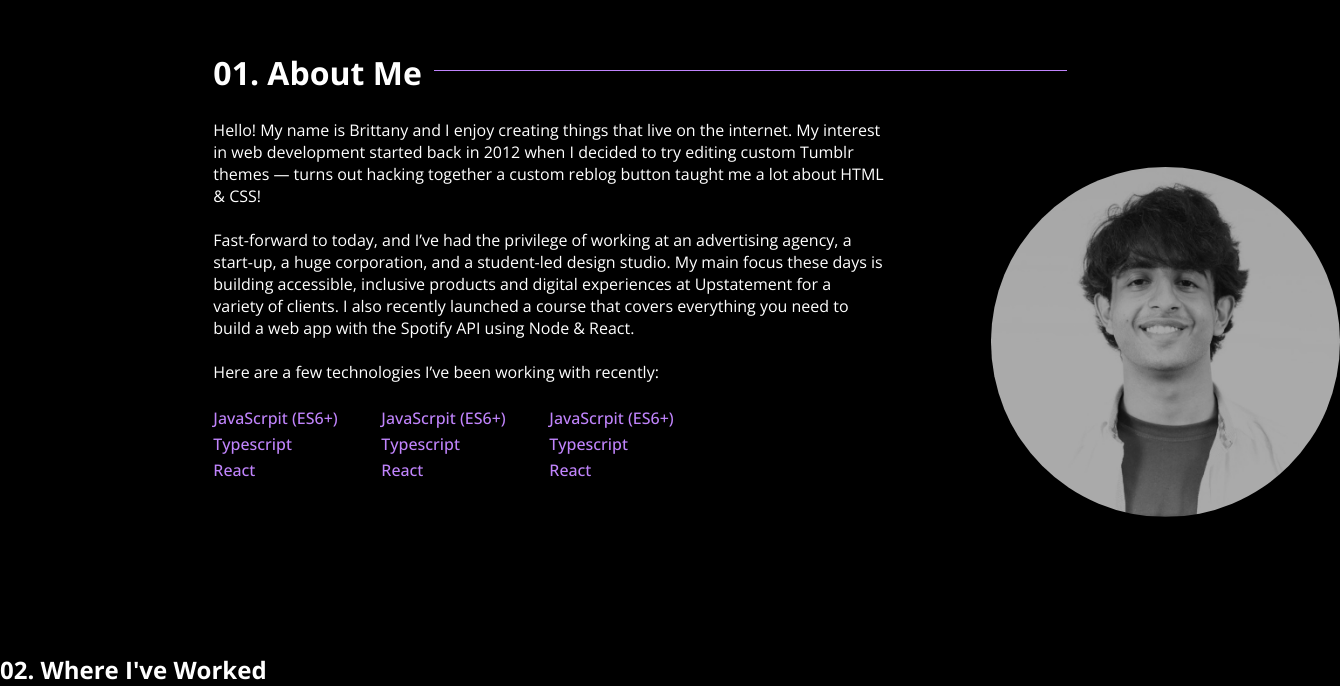
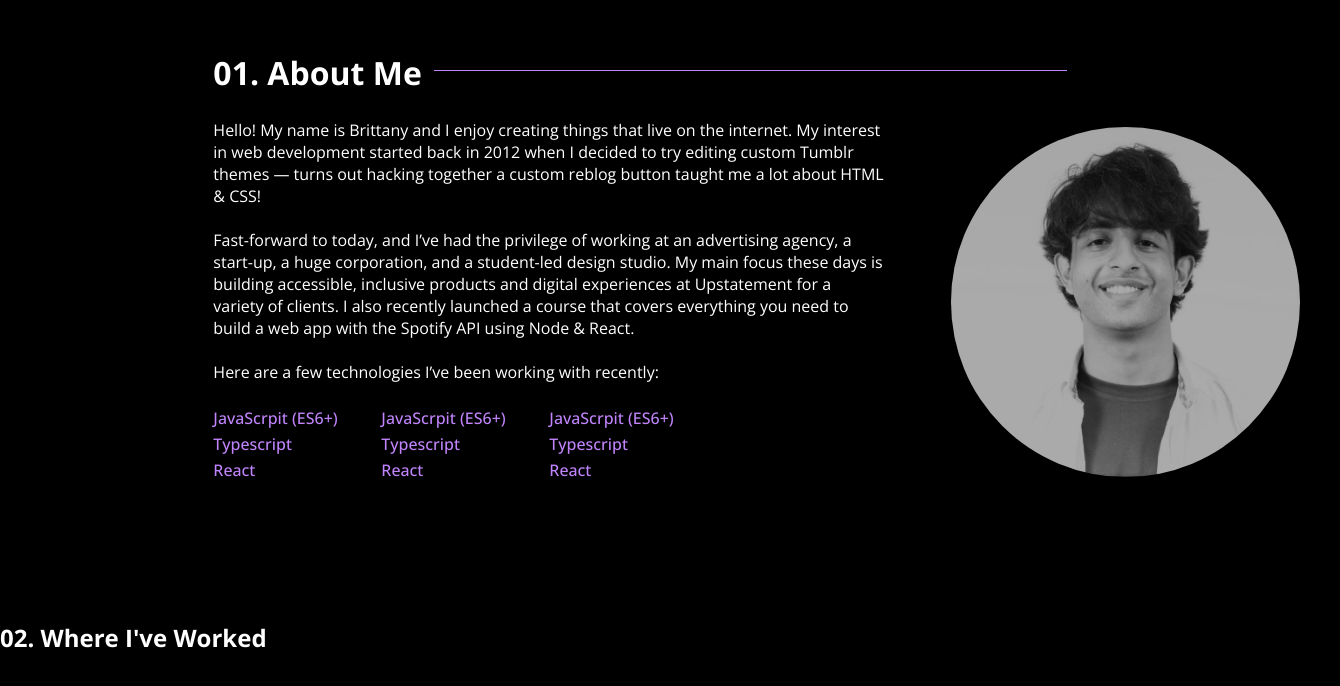
Before and after one commit to Ossama1903/portfolio, a Next.js app: page / in a window 1280 px wide. Shown: the part 932-1618 px from the top of the page, 1340 px wide, since content can reach past the window. After the commit the page ends 1586 px from the top, so only its background shows below. Built offline with nearby package versions, Linux system fonts and the light colour scheme.

Commit message:
About me style fixes

```diff
--- a/app/components/AboutMe/index.tsx
+++ b/app/components/AboutMe/index.tsx
@@ -2,8 +2,8 @@ import Image from "next/image";
 
 const AboutMe = () => {
   return (
-    <div className="grid grid-cols-12 xl:gap-x-28">
-      <div className="col-span-12 lg:col-span-7">
+    <div className="grid grid-cols-12 xl:gap-x-24">
+      <div className="col-span-12 lg:col-span-8">
         <p>
           Hello! My name is Brittany and I enjoy creating things that live on
           the internet. My interest in web development started back in 2012 when
@@ -46,7 +46,7 @@ const AboutMe = () => {
           </ul>
         </div>
       </div>
-      <div className="col-span-12 lg:col-span-4 flex  justify-center items-center mt-12">
+      <div className="col-span-12 xl:col-span-4 flex justify-center items-center mt-12 xl:mt-0">
         <Image
           src="/images/me.jpeg"
           alt="Portfolio picture of Ossama Bin Bilal"
```
